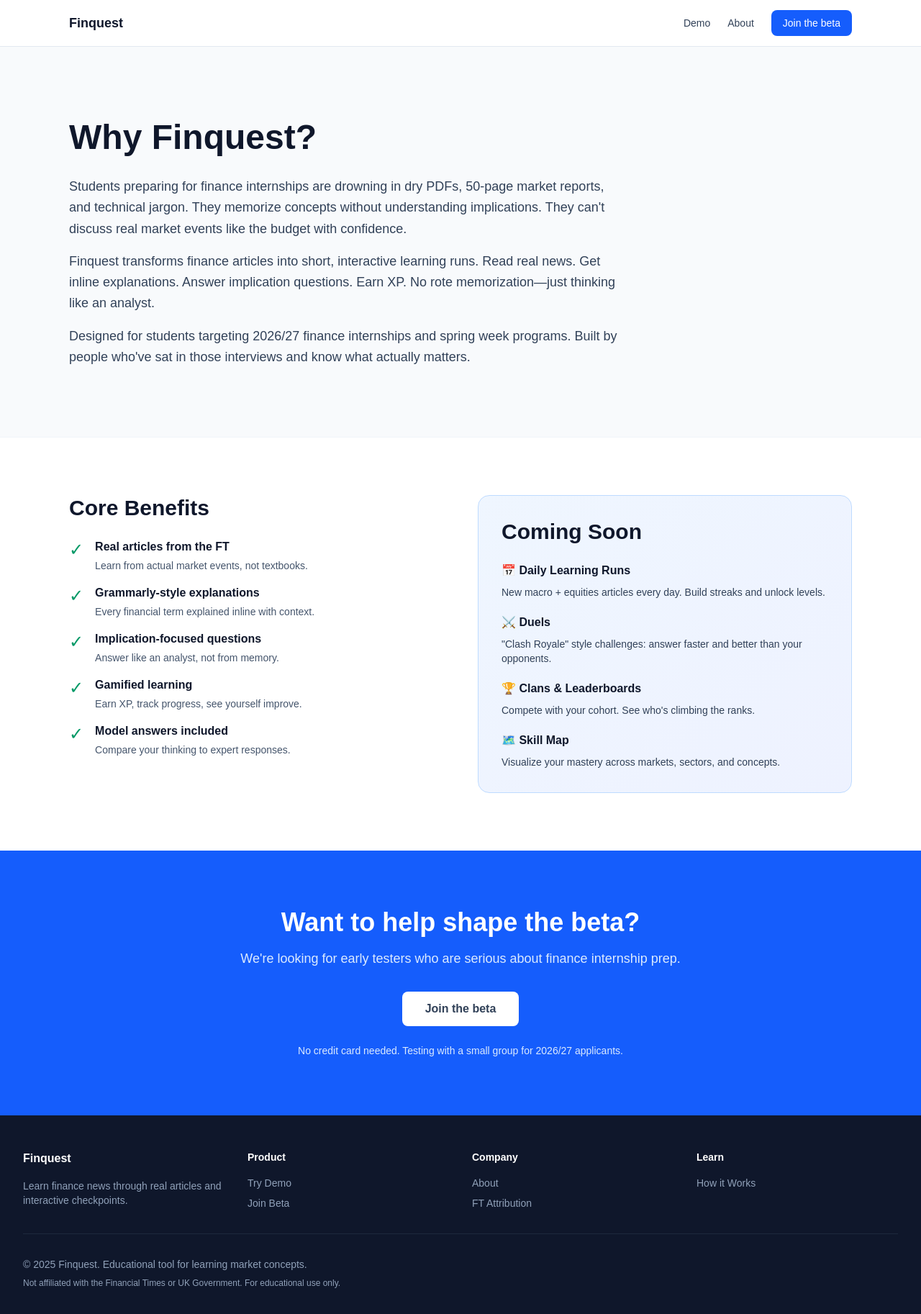
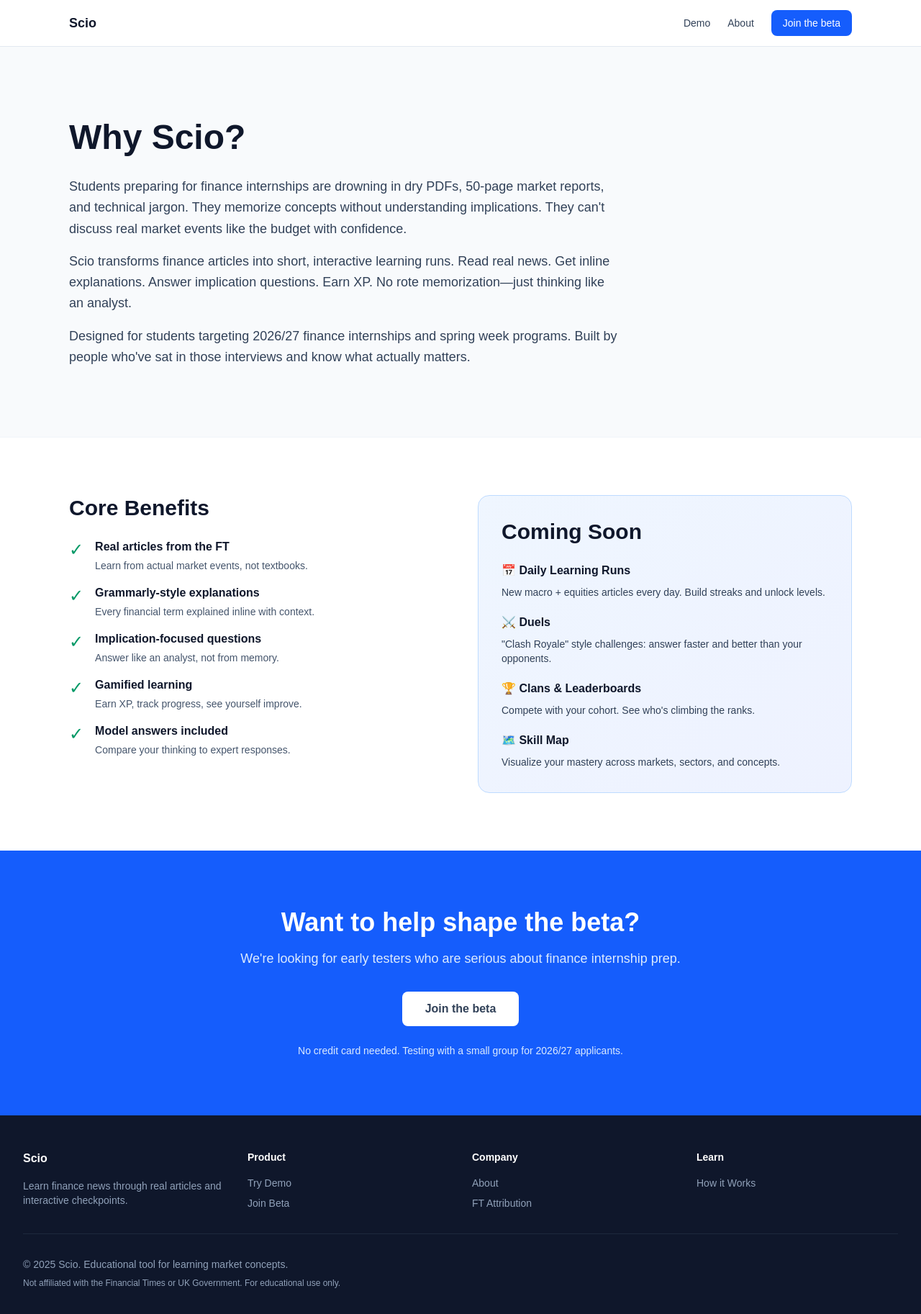
Before and after one commit to shreyasveturi/finquest, a Next.js app: page /about in a window 1280 px wide. Shown: the top 1826 px of the page at 72% size. Built offline with nearby package versions, Linux system fonts and the light colour scheme.

Commit message:
rebrand: change company name from Finquest to Scio
- Update all UI text, headings, and branding references
- Change localStorage keys from finquest_* to scio_*
- Update package.json and package-lock.json name field
- Update page metadata and README

```diff
--- a/app/about/page.tsx
+++ b/app/about/page.tsx
@@ -14,7 +14,7 @@ export default function About() {
           <div className="max-w-6xl mx-auto px-4 sm:px-6 lg:px-8">
             <div className="max-w-3xl">
               <h1 className="text-4xl md:text-5xl font-bold text-slate-900 leading-tight">
-                Why Finquest?
+                Why Scio?
               </h1>
 
               <p className="mt-6 text-lg text-slate-700 leading-relaxed">
@@ -22,7 +22,7 @@ export default function About() {
               </p>
 
               <p className="mt-4 text-lg text-slate-700 leading-relaxed">
-                Finquest transforms finance articles into short, interactive learning runs. Read real news. Get inline explanations. Answer implication questions. Earn XP. No rote memorization—just thinking like an analyst.
+                Scio transforms finance articles into short, interactive learning runs. Read real news. Get inline explanations. Answer implication questions. Earn XP. No rote memorization—just thinking like an analyst.
               </p>
 
               <p className="mt-4 text-lg text-slate-700 leading-relaxed">
--- a/app/landing.tsx
+++ b/app/landing.tsx
@@ -89,7 +89,7 @@ export default function LandingPage() {
                     Turn finance news into <span className="text-emerald-600">interview-ready</span> insight.
                   </h1>
                   <p className="mt-6 text-lg md:text-xl text-slate-600 leading-relaxed max-w-xl">
-                    Finquest transforms real Financial Times articles into gamified practice runs. Learn like you're interviewing at a top finance firm — with instant feedback, XP rewards, and skills that matter.
+                    Scio transforms real Financial Times articles into gamified practice runs. Learn like you're interviewing at a top finance firm — with instant feedback, XP rewards, and skills that matter.
                   </p>
                 </div>
 
@@ -172,7 +172,7 @@ export default function LandingPage() {
           <div className="max-w-6xl mx-auto px-4 sm:px-6 lg:px-8">
             <div className="text-center mb-16 md:mb-20">
               <h2 className="text-3xl md:text-4xl lg:text-5xl font-bold text-slate-900 mb-4">
-                How Finquest helps you learn
+                How Scio helps you learn
               </h2>
               <p className="text-lg text-slate-600 max-w-2xl mx-auto">
                 A three-step process designed to build real analyst skills
@@ -272,7 +272,7 @@ export default function LandingPage() {
         <footer className="border-t border-slate-100 bg-white py-12">
           <div className="max-w-6xl mx-auto px-4 sm:px-6 lg:px-8">
             <div className="flex flex-col md:flex-row items-center justify-between text-sm text-slate-600 space-y-4 md:space-y-0">
-              <div>© 2025 Finquest. All rights reserved.</div>
+              <div>© 2025 Scio. All rights reserved.</div>
               <div className="flex gap-6">
                 <a href="/about" className="hover:text-slate-900 transition">
                   About
--- a/app/layout.tsx
+++ b/app/layout.tsx
@@ -16,7 +16,7 @@ const geistMono = Geist_Mono({
 });
 
 export const metadata: Metadata = {
-  title: 'Finquest — Gamified finance-news learning',
+  title: 'Scio — Gamified finance-news learning',
   description:
     'Turn finance articles into short interactive learning runs for internship prep. Try the Budget Demo.',
 };
--- a/app/lesson/page.tsx
+++ b/app/lesson/page.tsx
@@ -33,9 +33,9 @@ export default function LessonPage() {
 
   useEffect(() => {
     try {
-      const raw = localStorage.getItem('finquest_xp');
-      const comp = localStorage.getItem('finquest_completed');
-      const hints = localStorage.getItem('finquest_hints');
+      const raw = localStorage.getItem('scio_xp');
+      const comp = localStorage.getItem('scio_completed');
+      const hints = localStorage.getItem('scio_hints');
       if (raw) setXp(parseInt(raw, 10) || 0);
       if (comp) setCompleted(JSON.parse(comp));
       if (hints) setHintUsed(JSON.parse(hints));
@@ -45,15 +45,15 @@ export default function LessonPage() {
   }, []);
 
   useEffect(() => {
-    localStorage.setItem('finquest_xp', String(xp));
+    localStorage.setItem('scio_xp', String(xp));
   }, [xp]);
 
   useEffect(() => {
-    localStorage.setItem('finquest_completed', JSON.stringify(completed));
+    localStorage.setItem('scio_completed', JSON.stringify(completed));
   }, [completed]);
 
   useEffect(() => {
-    localStorage.setItem('finquest_hints', JSON.stringify(hintUsed));
+    localStorage.setItem('scio_hints', JSON.stringify(hintUsed));
   }, [hintUsed]);
 
   const completedSet = useMemo(() => new Set(completed), [completed]);
--- a/app/page.tsx
+++ b/app/page.tsx
@@ -96,7 +96,7 @@ export default function Home() {
         <section className="w-full bg-white py-16 md:py-20 border-t border-slate-100">
           <div className="max-w-6xl mx-auto px-4 sm:px-6 lg:px-8">
             <div className="text-center mb-12">
-              <h2 className="text-3xl md:text-4xl font-bold text-slate-900">How Finquest Helps You Learn</h2>
+              <h2 className="text-3xl md:text-4xl font-bold text-slate-900">How Scio Helps You Learn</h2>
               <p className="mt-3 text-lg text-slate-600">Three steps to financial literacy mastery</p>
             </div>
 
@@ -135,7 +135,7 @@ export default function Home() {
         <section className="w-full bg-blue-600 py-16 md:py-20">
           <div className="max-w-4xl mx-auto px-4 sm:px-6 lg:px-8 text-center">
             <h2 className="text-3xl md:text-4xl font-bold text-white">Ready to master finance news?</h2>
-            <p className="mt-4 text-lg text-blue-100">Get early access to Finquest. No credit card required.</p>
+            <p className="mt-4 text-lg text-blue-100">Get early access to Scio. No credit card required.</p>
 
             <div className="mt-8 flex flex-col sm:flex-row gap-4 justify-center">
               <Link href="/lesson">
--- a/components/Footer.tsx
+++ b/components/Footer.tsx
@@ -6,7 +6,7 @@ export default function Footer() {
       <div className="max-w-7xl mx-auto">
         <div className="grid grid-cols-1 md:grid-cols-4 gap-8 mb-8">
           <div>
-            <h4 className="text-white font-bold mb-4">Finquest</h4>
+            <h4 className="text-white font-bold mb-4">Scio</h4>
             <p className="text-sm">Learn finance news through real articles and interactive checkpoints.</p>
           </div>
           <div>
@@ -32,7 +32,7 @@ export default function Footer() {
         </div>
 
         <div className="border-t border-slate-800 pt-8 text-sm">
-          <p className="mb-2">© 2025 Finquest. Educational tool for learning market concepts.</p>
+          <p className="mb-2">© 2025 Scio. Educational tool for learning market concepts.</p>
           <p className="text-xs">Not affiliated with the Financial Times or UK Government. For educational use only.</p>
         </div>
       </div>
--- a/components/NavBar.tsx
+++ b/components/NavBar.tsx
@@ -7,7 +7,7 @@ export default function NavBar() {
       <div className="max-w-6xl mx-auto px-4 sm:px-6 lg:px-8 h-16 flex items-center justify-between">
         {/* Left: Logo */}
         <Link href="/" className="text-lg font-semibold text-slate-900">
-          Finquest
+          Scio
         </Link>
 
         {/* Right: Nav Links + CTA */}
--- a/package.json
+++ b/package.json
@@ -1,5 +1,5 @@
 {
-  "name": "finquest",
+  "name": "scio",
   "version": "0.1.0",
   "private": true,
   "scripts": {
```
Also changed, not shown: 2 other files (tests, documents, lock files or other folders).
